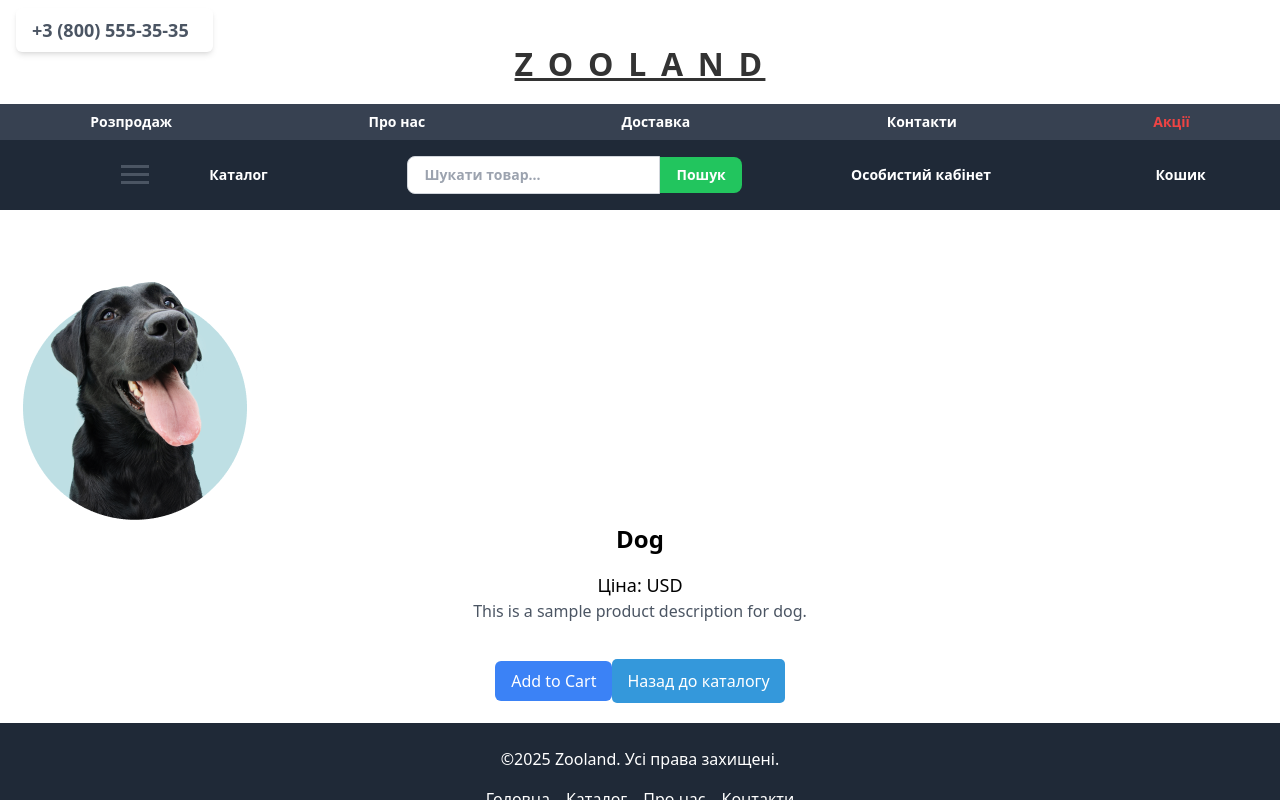
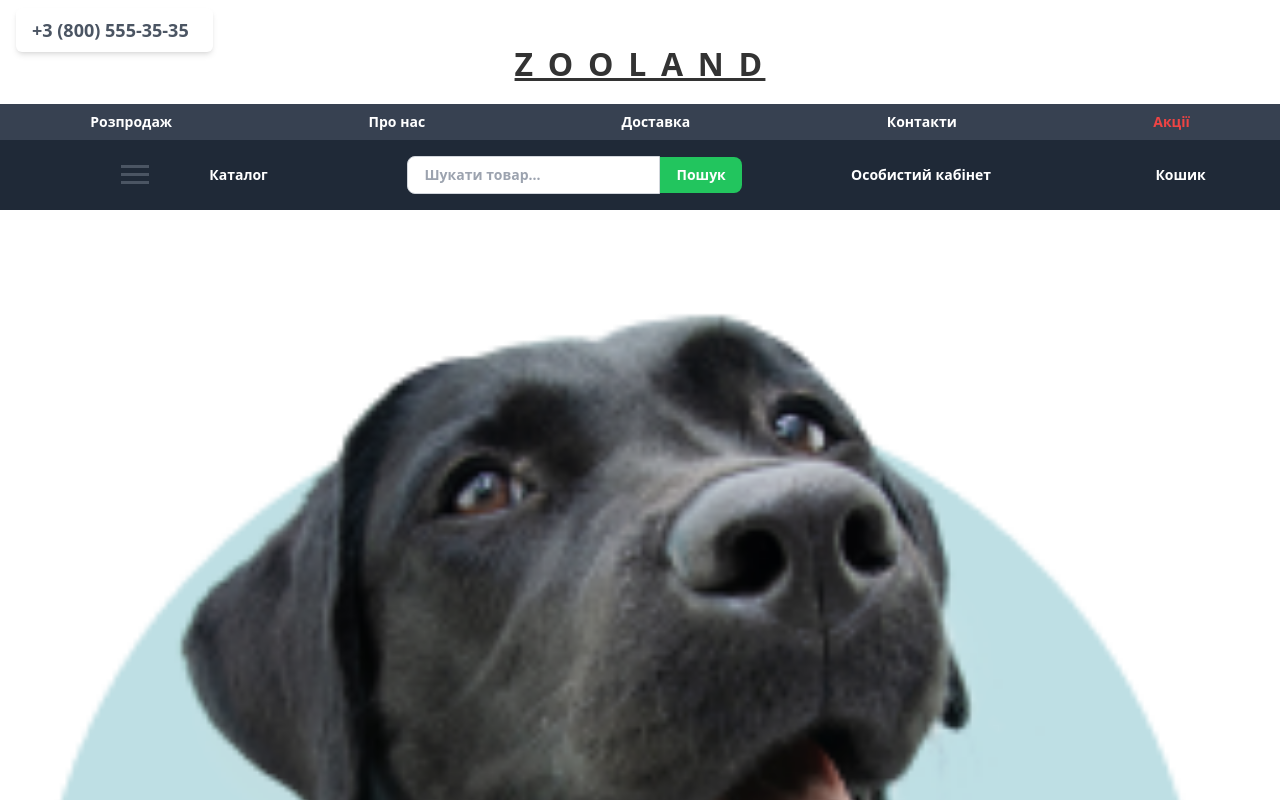
Before and after one commit to Vikingsergeevich/zoo-land, a Nuxt app in the folder zoo-land-frontend/: page /product/1 in a window 1280 px wide. Shown: the top 800 px of the page. Built offline with nearby package versions, Linux system fonts and the light colour scheme.

Commit message:
Card product

```diff
--- a/zoo-land-frontend/pages/product/[id].vue
+++ b/zoo-land-frontend/pages/product/[id].vue
@@ -1,7 +1,7 @@
 <template>
   <div class="product-page">
     <img
-    class="fit-picture"
+    class="fit-picture container"
     :src= product?.image
     alt="product image"/>
     <h1 class="text-2xl font-bold mb-4">{{ product?.name }}</h1>
@@ -97,4 +97,7 @@ const addToCart = () => {
   border-radius: 5px;
   text-decoration: none;
 }
+.container {
+  max-width: 1200px;
+}
 </style>
--- a/zoo-land-frontend/pages/product/product.vue
+++ /dev/null
@@ -1,43 +0,0 @@
-<template>
-  <div class="container mx-auto px-4 py-8">
-    <div class="flex flex-col md:flex-row">
-      <div class="md:w-1/2">
-        <img :src="product.image" alt="product image" class="w-full h-auto"/>
-      </div>
-      <div class="md:w-1/2 md:pl-8 mt-4 md:mt-0">
-        <h1 class="text-3xl font-semibold mb-4">{{ product.name }}</h1>
-        <p class="text-xl font-bold text-gray-900 mb-4">${{ product.price }}</p>
-        <p class="text-gray-600 mb-4">{{ product.description }}</p>
-
-        <button
-          class="bg-blue-500 text-white px-4 py-2 rounded-md"
-          @click="addToCart"
-        >
-          Add to Cart
-        </button>
-      </div>
-    </div>
-  </div>
-</template>
-
-<script setup lang="ts">
-import { ref } from 'vue';
-
-// Mock product data
-const product = ref({
-  name: 'Product Name',
-  description: 'This is a sample product description.',
-  price: 29.99,
-  image: 'https://via.placeholder.com/500x500'
-});
-
-const addToCart = () => {
-  console.log('Product added to cart');
-};
-</script>
-
-<style scoped>
-.container {
-  max-width: 1200px;
-}
-</style>
```
